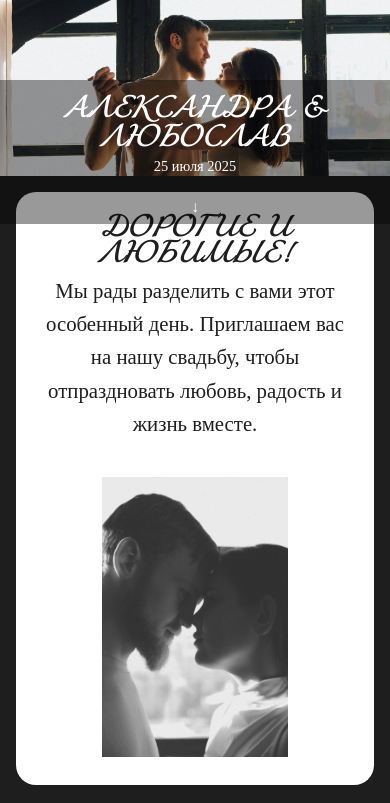
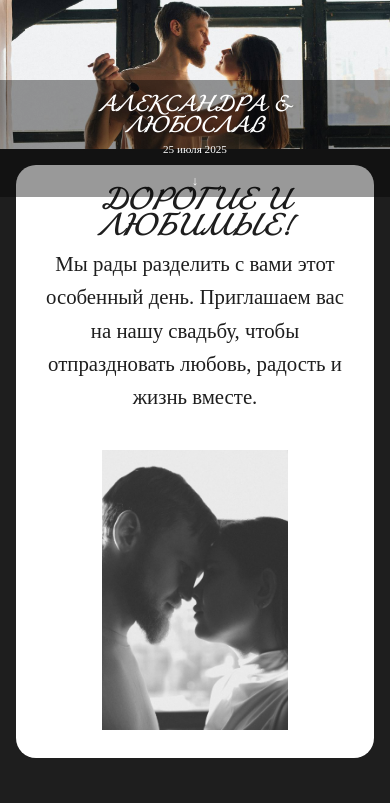
Before and after one commit to eparesete/invite, a plain HTML site: page index.html in a window 390 px wide. Shown: the top 803 px of the page. Drawn offline with Linux system fonts and the light colour scheme.

Commit message:
Верхний текст еще меньше

```diff
--- a/index.html
+++ b/index.html
@@ -280,17 +280,17 @@
   }
   .cover-text h1 {
     /* уменьшаем размер заголовка вдвое */
-    font-size: 1.5rem !important;
+    font-size: 1.1rem !important;
     white-space: nowrap;
   }
   .cover-text p {
     /* уменьшаем размер подписи */
-    font-size: 0.9rem !important;
+    font-size: 0.7rem !important;
     margin-top: 0.3rem !important;
   }
   .arrow {
     /* уменьшаем стрелку */
-    font-size: 1rem !important;
+    font-size: 0.8rem !important;
     margin-top: 0.5rem !important;
   }
 }
```
